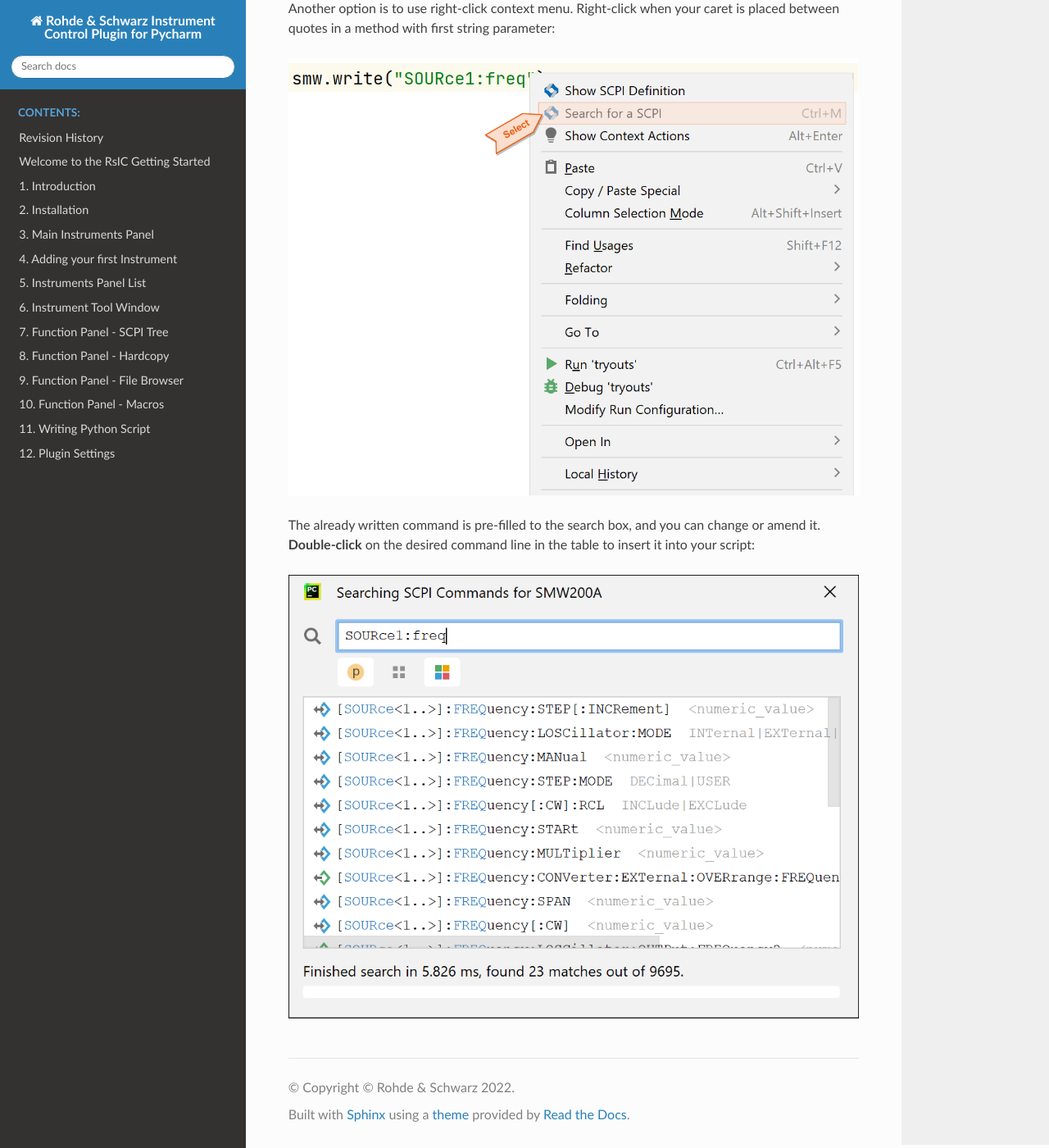
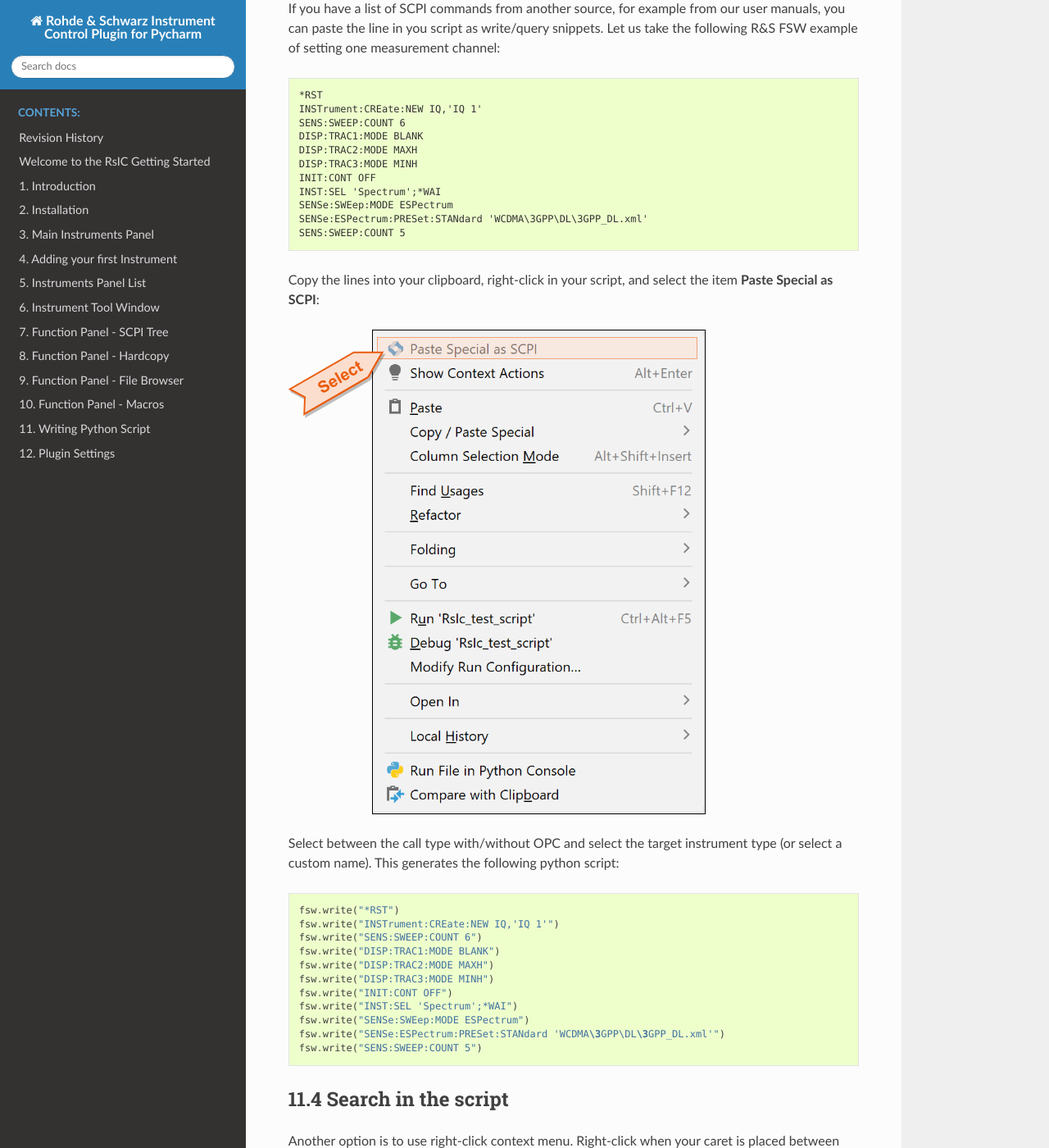
Before and after one commit to Rohde-Schwarz/rsicplugindocumentation, a Sphinx documentation site: the page built from docs/source/Chapter_11_WritingPythonScript.rst, in a window 1280 px wide and 1400 px high, scrolled down 3014 px. Shown: the whole window at 82% size. Built offline with Sphinx 7.4.7 and the Read the Docs theme 2.0.0, drawn with Linux system fonts in a browser that asks for light colours; some of the changed text lies outside the part shown.

Commit message:
Chapter_11_WritingPythonScript.rst

```diff
--- a/docs/source/Chapter_11_WritingPythonScript.rst
+++ b/docs/source/Chapter_11_WritingPythonScript.rst
@@ -62,7 +62,47 @@
 .. tip::
     You can force the auto-completion window to pop up with the keyboard combo **CTRL+SPACE**
 
-11.3 Search in the script
+11.3 Pasting from plain SCPI-scripts
+""""""""""""""""""""""""""""""""""""
+
+If you have a list of SCPI commands from another source, for example from our user manuals, you can paste the line in you script as write/query snippets. Let us take the following R&S FSW example of setting one measurement channel:
+
+.. code-block:: console
+
+    *RST
+    INSTrument:CREate:NEW IQ,'IQ 1'
+    SENS:SWEEP:COUNT 6
+    DISP:TRAC1:MODE BLANK
+    DISP:TRAC2:MODE MAXH
+    DISP:TRAC3:MODE MINH
+    INIT:CONT OFF
+    INST:SEL 'Spectrum';*WAI
+    SENSe:SWEep:MODE ESPectrum
+    SENSe:ESPectrum:PRESet:STANdard 'WCDMA\3GPP\DL\3GPP_DL.xml'
+    SENS:SWEEP:COUNT 5
+
+Copy the lines into your clipboard, right-click in your script, and select the item **Paste Special as SCPI**:
+
+.. image:: images/RsIcAutoComp-paste_as_scpi_calls.drawio.png
+
+Select between the call type with/without OPC and select the target instrument type (or select a custom name).
+This generates the following python script:
+
+.. code-block:: python
+
+    fsw.write("*RST")
+    fsw.write("INSTrument:CREate:NEW IQ,'IQ 1'")
+    fsw.write("SENS:SWEEP:COUNT 6")
+    fsw.write("DISP:TRAC1:MODE BLANK")
+    fsw.write("DISP:TRAC2:MODE MAXH")
+    fsw.write("DISP:TRAC3:MODE MINH")
+    fsw.write("INIT:CONT OFF")
+    fsw.write("INST:SEL 'Spectrum';*WAI")
+    fsw.write("SENSe:SWEep:MODE ESPectrum")
+    fsw.write("SENSe:ESPectrum:PRESet:STANdard 'WCDMA\3GPP\DL\3GPP_DL.xml'")
+    fsw.write("SENS:SWEEP:COUNT 5")
+
+11.4 Search in the script
 """""""""""""""""""""""""
 
 Another option is to use right-click context menu. Right-click when your caret is placed between quotes in a method with first string parameter:
```
Also changed, not shown: docs/source/images/RsIcAutoComp-paste_as_scpi_calls.drawio.png (added), docs/source/images/RsIcAutoComp-search_in_script.drawio.png, docs/source/images/pycharm_rsic_teaser_light.png (added), docs/source/images/pycharm_rsic_teaser_var2.png (added).
